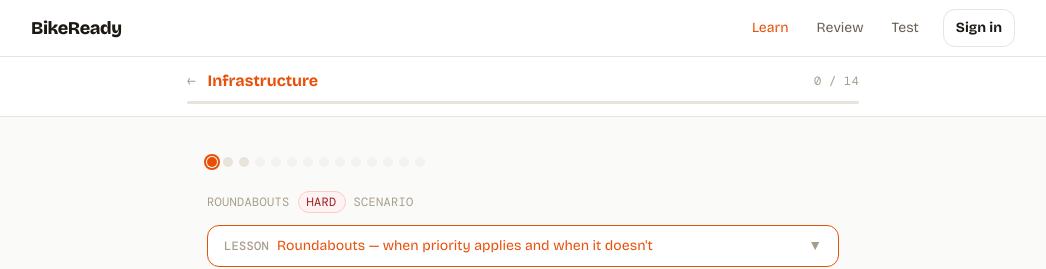
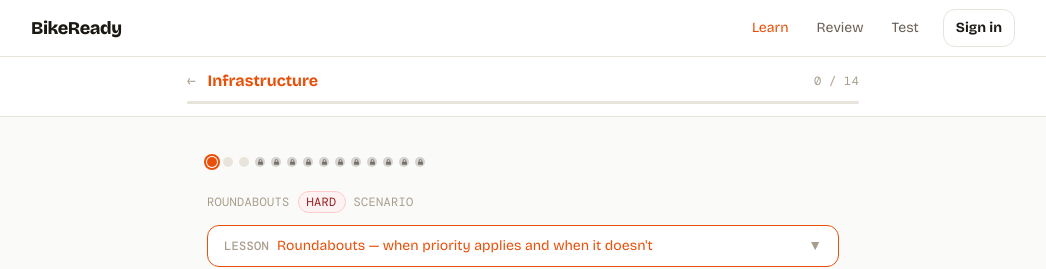
Before and after one commit to seanreilly11/bike-ready, a Next.js app: page /learn/infrastructure in a window 1280 px wide. Shown: the top 269 px of the page, without its empty margins (117-1163 px from the left). Built offline with nearby package versions, Linux system fonts and the light colour scheme; no server answers.

Commit message:
feat: enhance module progress management with locked state and visual indicators

```diff
--- a/app/learn/[moduleId]/page.tsx
+++ b/app/learn/[moduleId]/page.tsx
@@ -45,10 +45,13 @@ export default function ModuleSessionPage() {
     [moduleId],
   );
 
+  // Set starting position once when the module loads. Reading progress directly
+  // from the store (not as a reactive dep) so that answering questions doesn't
+  // re-run this effect and skip the feedback panel.
   useEffect(() => {
-    const index = progress.getCurrentQuestionIndex(moduleId);
-    setCurrentIndex(index);
-  }, [moduleId, progress, user]);
+    setCurrentIndex(progress.getCurrentQuestionIndex(moduleId));
+    // eslint-disable-next-line react-hooks/exhaustive-deps
+  }, [moduleId]);
 
   const currentQuestion = moduleQuestions[currentIndex];
   const seenInModule = progress.getModuleSeen(moduleId);
@@ -131,6 +134,7 @@ export default function ModuleSessionPage() {
               progress={progress.progress}
               currentId={currentQuestion?.id ?? ""}
               onDotClick={setCurrentIndex}
+              alwaysFree={mod.alwaysFree}
             />
           </div>
 
--- a/components/modules/DotMap.tsx
+++ b/components/modules/DotMap.tsx
@@ -6,10 +6,11 @@ import MasteryDot from '@/components/ui/MasteryDot'
 import { useAuth } from '@/hooks/useAuth'
 
 interface DotMapProps {
-  questions:   Question[]
-  progress:    LocalProgress
-  currentId:   string
-  onDotClick:  (index: number) => void
+  questions:    Question[]
+  progress:     LocalProgress
+  currentId:    string
+  onDotClick:   (index: number) => void
+  alwaysFree?:  boolean
 }
 
 function getDotState(questionId: string, progress: LocalProgress, currentId: string): DotState {
@@ -25,13 +26,16 @@ export default function DotMap({
   progress,
   currentId,
   onDotClick,
+  alwaysFree = false,
 }: DotMapProps) {
   const { isPremium } = useAuth()
   return (
     <div className="flex flex-wrap gap-1.5">
       {questions.map((q, index) => {
-        const isGated = !isPremium && index >= FREE_PER_MODULE
-        const state   = getDotState(q.id, progress, currentId)
+        const isGated = !alwaysFree && !isPremium && index >= FREE_PER_MODULE
+        const state: DotState = isGated
+          ? 'locked'
+          : getDotState(q.id, progress, currentId)
 
         return (
           <button
@@ -44,9 +48,7 @@ export default function DotMap({
               isGated ? 'cursor-default' : 'cursor-pointer',
             ].join(' ')}
           >
-            <div style={{ opacity: isGated ? 0.35 : 1 }}>
-              <MasteryDot state={state} />
-            </div>
+            <MasteryDot state={state} />
           </button>
         )
       })}
--- a/components/modules/ModuleCard.tsx
+++ b/components/modules/ModuleCard.tsx
@@ -63,11 +63,15 @@ export default function ModuleCard({ module, onClick }: ModuleCardProps) {
           const isGated =
             !module.alwaysFree && !isPremium && i >= FREE_PER_MODULE;
           const p = progress[q.id];
-          const state = p?.correct ? "correct" : p?.seen ? "seen" : "unseen";
+          const state = isGated
+            ? "locked"
+            : p?.correct
+              ? "correct"
+              : p?.seen
+                ? "seen"
+                : "unseen";
           return (
-            <div key={q.id} style={{ opacity: isGated ? 0.35 : 1 }}>
-              <MasteryDot state={state} />
-            </div>
+            <MasteryDot key={q.id} state={state} />
           );
         })}
       </div>
--- a/components/ui/MasteryDot.tsx
+++ b/components/ui/MasteryDot.tsx
@@ -9,15 +9,38 @@ const stateClasses: Record<DotState, string> = {
   seen:    'bg-orange',
   correct: 'bg-green',
   active:  'bg-orange ring-2 ring-orange ring-offset-1',
+  locked:  'bg-stone-300 flex items-center justify-center',
+}
+
+function LockIcon() {
+  return (
+    <svg
+      viewBox="0 0 8 9"
+      className="w-[5px] h-[6px]"
+      fill="currentColor"
+      aria-hidden
+    >
+      <rect x="0" y="4" width="8" height="5" rx="1" />
+      <path
+        d="M2 4V2.5a2 2 0 0 1 4 0V4"
+        fill="none"
+        stroke="currentColor"
+        strokeWidth="1.5"
+        strokeLinecap="round"
+      />
+    </svg>
+  )
 }
 
 export default function MasteryDot({ state }: MasteryDotProps) {
   return (
     <div
       className={[
-        'w-2.5 h-2.5 rounded-full transition-colors duration-200',
+        'w-2.5 h-2.5 rounded-full transition-colors duration-200 text-stone-500',
         stateClasses[state],
       ].join(' ')}
-    />
+    >
+      {state === 'locked' && <LockIcon />}
+    </div>
   )
 }
--- a/types/index.ts
+++ b/types/index.ts
@@ -29,7 +29,7 @@ export type SignId =
   | 'cyclist_light'    // small traffic light with bicycle symbol, red active
   | 'shark_teeth'      // road marking — three white triangles
 
-export type DotState = 'unseen' | 'seen' | 'correct' | 'active'
+export type DotState = 'unseen' | 'seen' | 'correct' | 'active' | 'locked'
 
 export type ModuleStatus = 'not_started' | 'in_progress' | 'complete' | 'preview_done'
 
```
